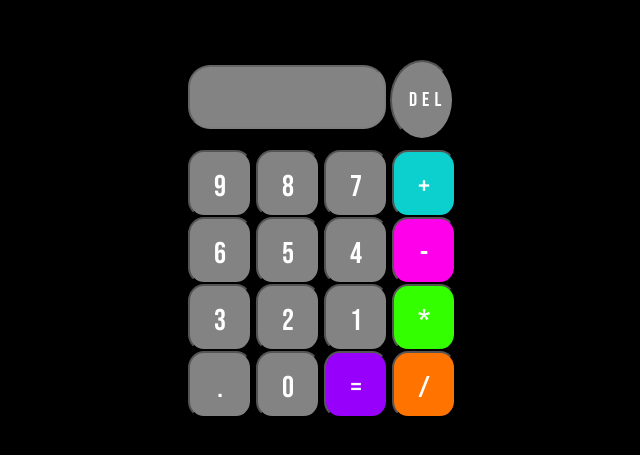
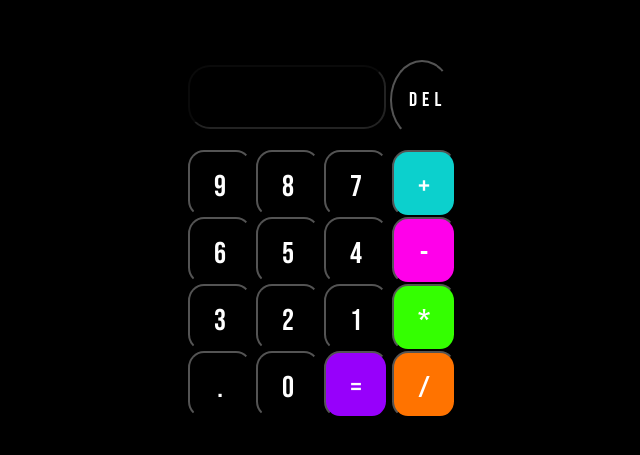
Before and after one commit to StephanyJustino/Qts, a plain HTML site: page index.html in a window 1280 px wide. Shown: the part 169-624 px from the top of the page, without its empty margins (326-966 px from the left). Drawn offline with Linux system fonts and the light colour scheme.

Commit message:
Mudança no CSS

```diff
--- a/style.css
+++ b/style.css
@@ -44,7 +44,7 @@ body {
     display: inline-block;
 }
 .maincolor{
-     background-color: O#000;
+     background-color: #000;
 }
 
 .blue{
@@ -54,8 +54,6 @@ body {
 .pin{
     background-color:#ff00ea;
 }
-
-
 .gre{
      background-color: #34ff01;
 }
```
